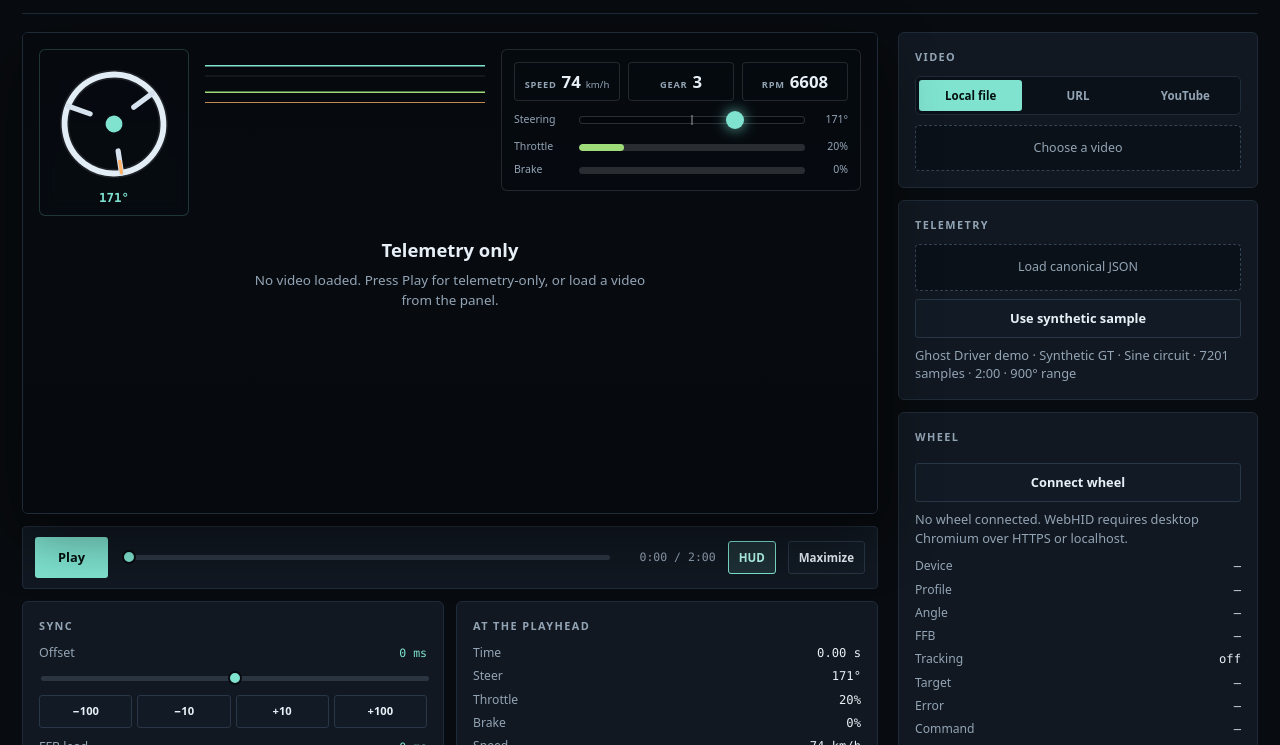
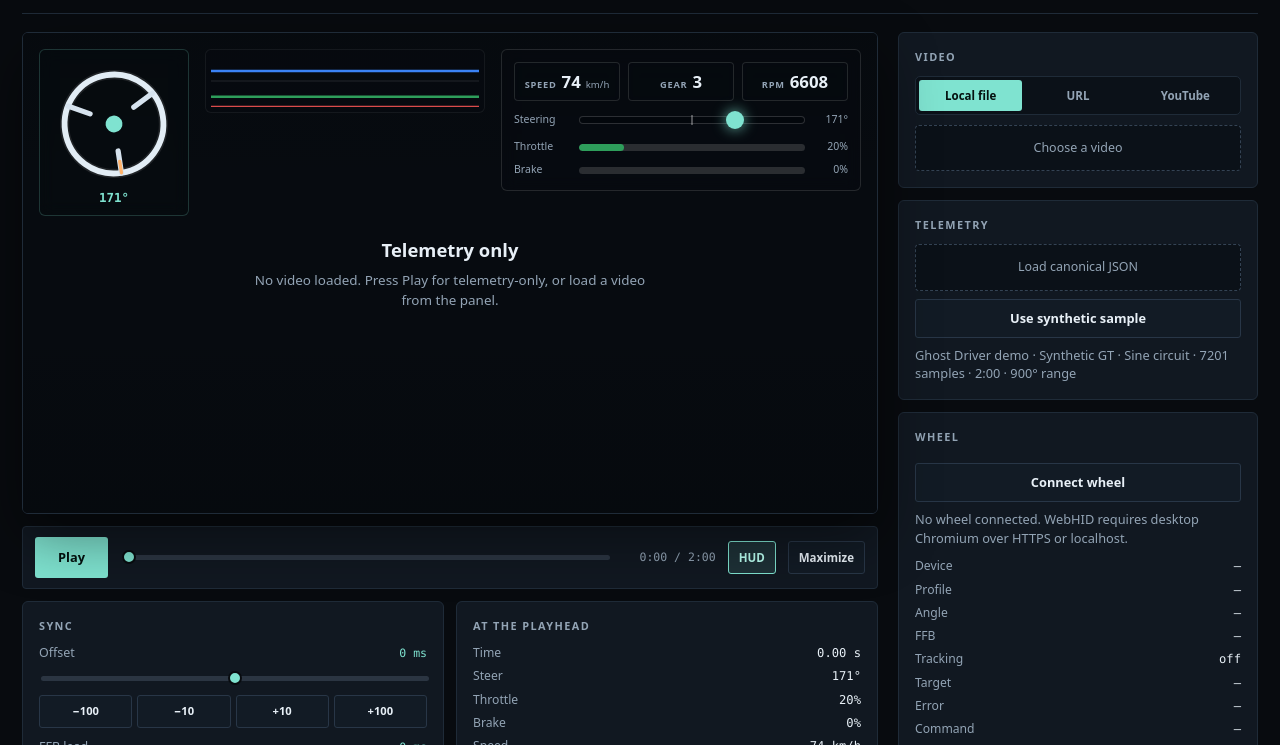
Before and after one commit to joegaffey/ghost-driver, a website built with Vite: page play.html in a window 1280 px wide. Shown: the part 54-799 px from the top of the page. Built offline with nearby package versions, Linux system fonts and the light colour scheme.

Commit message:
Thicken input graph lines and soften HUD backgrounds

```diff
--- a/src/playback/input-graph.ts
+++ b/src/playback/input-graph.ts
@@ -3,9 +3,9 @@ import type { TelemetryTrack } from './telemetry';
 export const INPUT_GRAPH_WINDOW_SECONDS = 6;
 const SAMPLE_HZ = 30;
 
-const STEER_COLOR = '#7fe3d0';
-const THROTTLE_COLOR = '#9edc7a';
-const BRAKE_COLOR = '#ffb36b';
+const STEER_COLOR = '#3b82f6';
+const THROTTLE_COLOR = '#2e9e5b';
+const BRAKE_COLOR = '#d94b4b';
 
 interface GraphPoint {
   steer: number;
@@ -35,7 +35,7 @@ function drawLine(
     else ctx.lineTo(x, y);
   }
   ctx.strokeStyle = color;
-  ctx.lineWidth = 1.5;
+  ctx.lineWidth = 2.5;
   ctx.lineJoin = 'round';
   ctx.lineCap = 'round';
   ctx.stroke();
--- a/src/playback/play.css
+++ b/src/playback/play.css
@@ -341,7 +341,7 @@ input[type="range"]::-moz-range-thumb {
   align-items: start;
   padding: 16px;
   pointer-events: none;
-  background: linear-gradient(to bottom, rgba(4, 7, 10, 0.4), transparent 32%, transparent 62%, rgba(4, 7, 10, 0.55));
+  background: linear-gradient(to bottom, rgba(4, 7, 10, 0.24), transparent 32%, transparent 62%, rgba(4, 7, 10, 0.34));
 }
 
 .hud-top {
@@ -354,7 +354,7 @@ input[type="range"]::-moz-range-thumb {
   padding: 9px 9px 7px;
   border: 1px solid rgba(127, 227, 208, 0.2);
   border-radius: 6px;
-  background: rgba(7, 12, 17, 0.72);
+  background: rgba(7, 12, 17, 0.35);
   backdrop-filter: blur(8px);
   text-align: center;
 }
@@ -403,7 +403,11 @@ input[type="range"]::-moz-range-thumb {
 .hud-graph {
   width: 100%;
   max-width: 720px;
-  height: 54px;
+  height: 64px;
+  padding: 5px;
+  border: 1px solid rgba(255, 255, 255, 0.06);
+  border-radius: 6px;
+  background: rgba(7, 12, 17, 0.32);
   justify-self: center;
 }
 
@@ -423,7 +427,7 @@ input[type="range"]::-moz-range-thumb {
   padding: 12px;
   border: 1px solid rgba(255, 255, 255, 0.12);
   border-radius: 6px;
-  background: rgba(7, 12, 17, 0.55);
+  background: rgba(7, 12, 17, 0.3);
   backdrop-filter: blur(8px);
 }
 
@@ -500,7 +504,7 @@ input[type="range"]::-moz-range-thumb {
   padding: 6px 9px;
   border: 1px solid rgba(255, 255, 255, 0.12);
   border-radius: 4px;
-  background: rgba(7, 12, 17, 0.7);
+  background: rgba(7, 12, 17, 0.4);
   backdrop-filter: blur(6px);
 }
 
@@ -550,12 +554,12 @@ input[type="range"]::-moz-range-thumb {
   width: 0;
   height: 100%;
   border-radius: inherit;
-  background: #9edc7a;
+  background: #2e9e5b;
   transition: width 45ms linear;
 }
 
 .pedal .bar.brake .fill {
-  background: var(--danger);
+  background: #d94b4b;
 }
 
 .pedal em {
```
